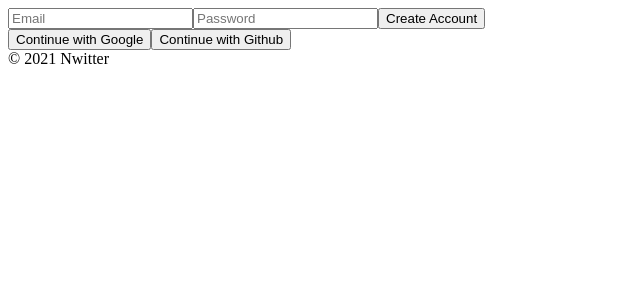
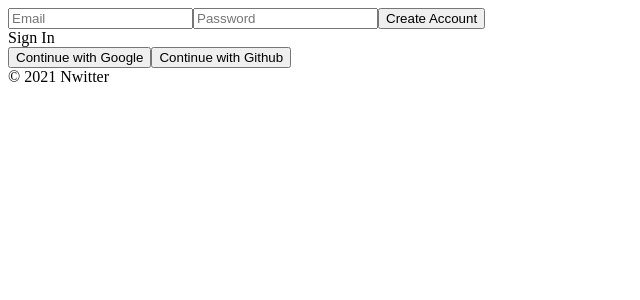
Before and after one commit to OskaKim/Twitter_Clone, a React (Create React App) app: page /#/ in a window 1280 px wide. Shown: the top 300 px of the page, without its empty margins (0-640 px from the left). Built offline with nearby package versions, Linux system fonts and the light colour scheme; no server answers.

Commit message:
toggle create account and log in

```diff
--- a/src/routes/Auth.js
+++ b/src/routes/Auth.js
@@ -36,6 +36,8 @@ const Auth = () => {
         }
     };
 
+    const toggleAccount = () => setNewAccount((prev) => !prev);
+
     return (
         <div>
             <form onSubmit={onSubmit}>
@@ -58,6 +60,9 @@ const Auth = () => {
                 <input type="submit" value={newAccount ? "Create Account" : "Log in"} />
                 {error}
             </form>
+            <span onClick={toggleAccount}>
+                {newAccount ? "Sign In" : "Create Account"}
+            </span>
             <div>
                 <button>Continue with Google</button>
                 <button>Continue with Github</button>
```
